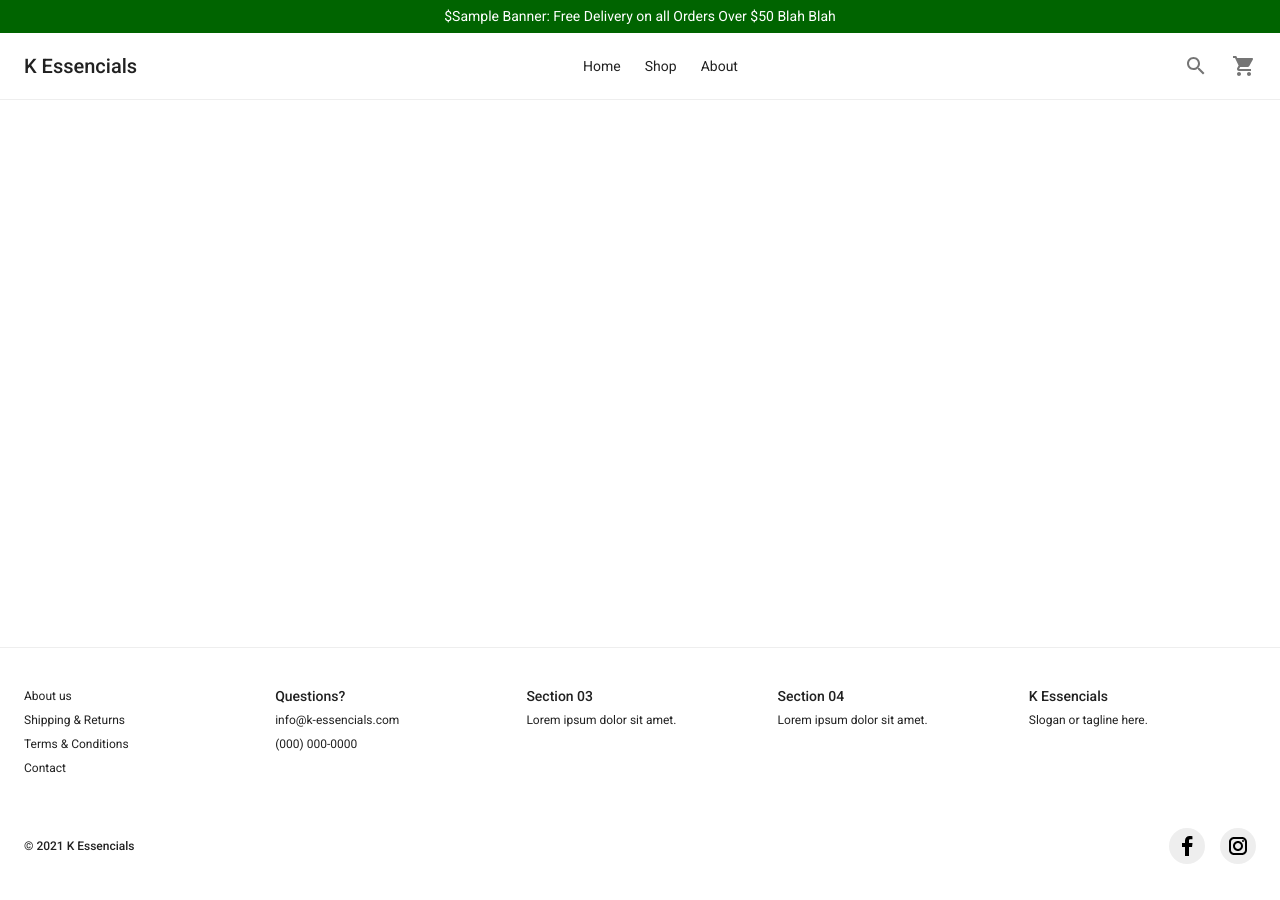
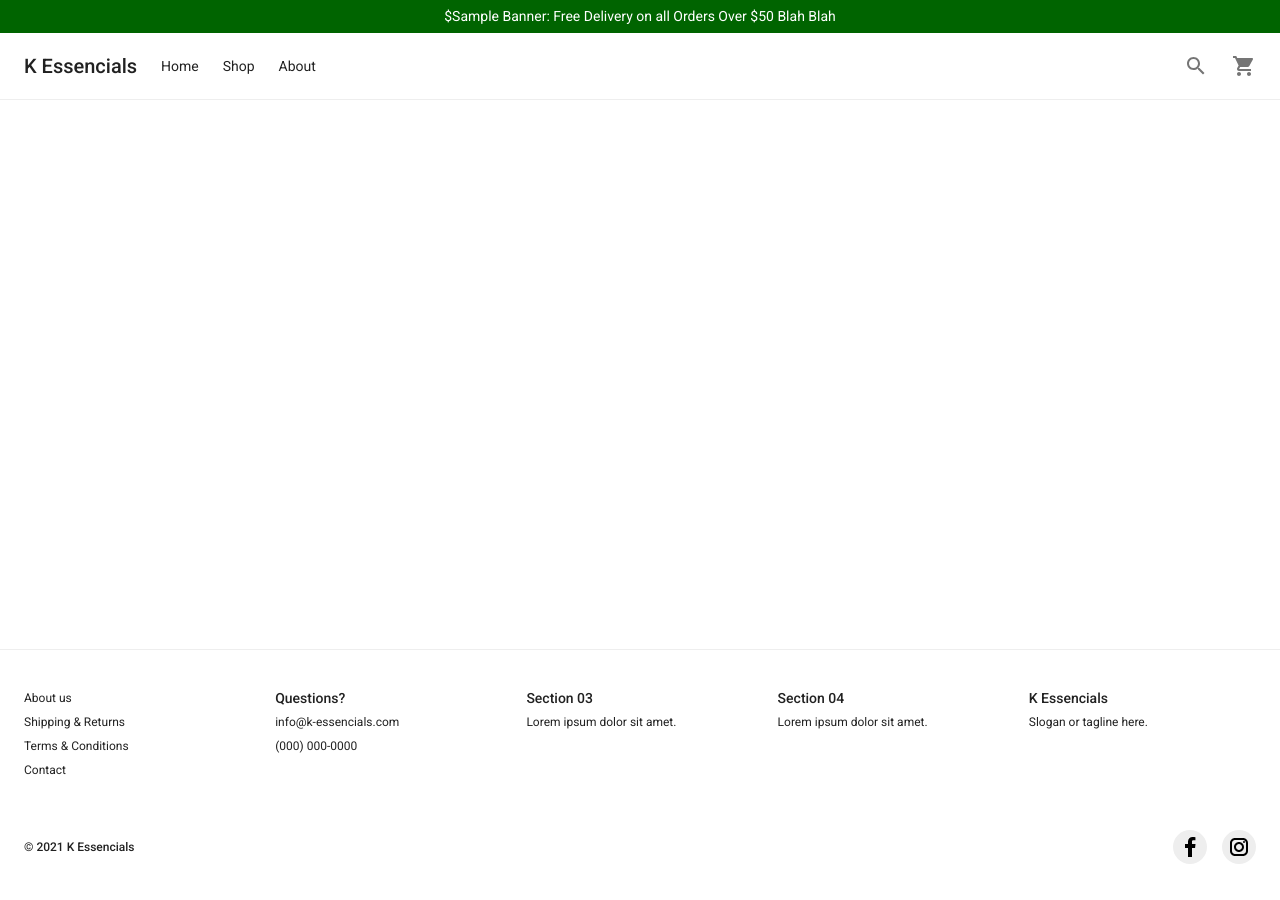
Before and after one commit to k-essencials/k-essencials.github.io, a Jekyll site: the page built from index.html, in a window 1280 px wide. Built offline with Jekyll 4.4.1, drawn with Linux system fonts in a browser that asks for light colours.

Commit message:
Update 01
Test commit build (v.2). [NOT FINAL]

1/19/21

```diff
--- a/_includes/globals/site-navigation.html
+++ b/_includes/globals/site-navigation.html
@@ -1,11 +1,21 @@
+
 <nav class="site-navigation" role="navigation">
+<button class="thor-offcanvas">
+    <div class="thor-bar"></div>
+    <div class="thor-bar"></div>
+    <div class="thor-bar"></div>
+</button>
+
+<nav class="main-navigation" role="navigation">
     <div class="content-container xxl">
         <div class="odin-navigation">
-            <a class="odin-logo">K Essencials</a>
-            <div class="odin-links">
-                <a class="odin-link">Home</a>
-                <a class="odin-link">Shop</a>
-                <a class="odin-link">About</a>
+            <div class="odin-main">
+                <a class="odin-logo">K Essencials</a>
+                <div class="odin-links">
+                    <a class="odin-link">Home</a>
+                    <a class="odin-link">Shop</a>
+                    <a class="odin-link">About</a>
+                </div>
             </div>
             <div class="odin-aside">
                 <a class="odin-link">
@@ -18,3 +28,5 @@
         </div>
     </div>
 </nav>
+
+</nav>
--- a/assets/css/_scss/base.scss
+++ b/assets/css/_scss/base.scss
@@ -2,6 +2,16 @@
 *::before,
 *::after {
     box-sizing: border-box;
+}
+
+html {
+    font-size: 14px;
+}
+
+@media (min-width: 768px) {
+    html {
+        font-size: 16px;
+    }
 }
 
 body {
--- a/assets/css/_scss/globals/site-footer.scss
+++ b/assets/css/_scss/globals/site-footer.scss
@@ -57,5 +57,5 @@
     vertical-align: middle;
     background: #eee;
     border-radius: 50%;
-    padding: space(.25);
+    padding: 5px;
 }
--- a/assets/css/_scss/globals/site-navigation.scss
+++ b/assets/css/_scss/globals/site-navigation.scss
@@ -1,10 +1,23 @@
 .site-navigation {
+    display: flex;
+    flex-flow: row nowrap;
+    border-bottom: 1px solid #eee;
+    margin-bottom: space(2);
+}
+
+.main-navigation {
+    flex: 1;
     padding: space(.75) 0;
-    margin-bottom: space(2);
-    border-bottom: 1px solid #eee;
 }
 
 .odin-navigation {
+    display: flex;
+    flex-flow: row nowrap;
+    justify-content: space-between;
+    align-items: center;
+}
+
+.odin-main {
     display: flex;
     flex-flow: row nowrap;
     justify-content: space-between;
@@ -17,8 +30,15 @@
 }
 
 .odin-links{
-    display: flex;
-    flex-flow: row nowrap;
+    display: none;
+}
+
+@media (min-width: 768px) {
+    .odin-links{
+        margin-left: space(1);
+        display: flex;
+        flex-flow: row nowrap;
+    }
 }
 
 .odin-link {
@@ -38,3 +58,27 @@
 .odin-svg {
     vertical-align: middle;
 }
+
+.thor-offcanvas {
+    border: 0;
+    padding: 0 rem(18px);
+    border-right: 1px solid #eee;
+    background-color: #fff;
+}
+
+@media (min-width: 768px) {
+    .thor-offcanvas {
+        display: none;
+    }
+}
+
+.thor-bar {
+    height: 3px;
+    width: 24px;
+    margin-bottom: 4px;
+    background-color: #212121;
+}
+
+.thor-bar:last-child {
+    margin: 0;
+}
```
